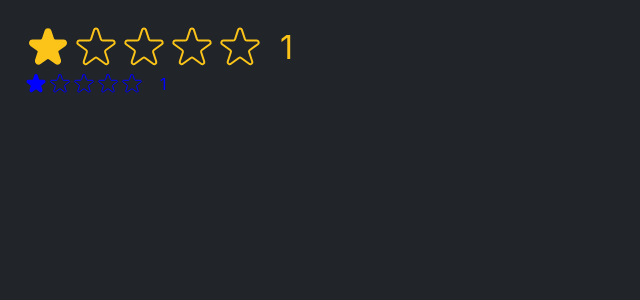
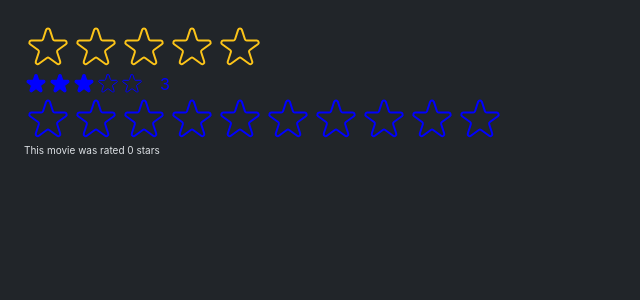
Before and after one commit to samocain93/MyMDB, a React (Create React App) app: page / in a window 1280 px wide. Shown: the top 300 px of the page, without its empty margins (0-640 px from the left). Built offline with nearby package versions, Linux system fonts and the light colour scheme.

Commit message:
more star rating additions

```diff
--- a/src/StarRating.js
+++ b/src/StarRating.js
@@ -14,13 +14,17 @@
   maxRating = 5,
   color = '#fcc419',
   size = 48,
-  className = "",
+  className = '',
+  messages = [],
+  defaultRating = 0,
+  onSetRating,
 }) {
-  const [rating, setRating] = useState(1);
+  const [rating, setRating] = useState(defaultRating);
   const [tempRating, setTempRating] = useState(0);
 
   function handleRating(rating) {
     setRating(rating);
+    onSetRating(rating)
   }
 
   const textStyle = {
@@ -29,8 +33,6 @@
     color,
     fontSize: `${size / 1.5}px`,
   };
-
-
 
   return (
     <div style={containerStyle} className={className}>
@@ -47,11 +49,14 @@
           />
         ))}
       </div>
-      <p style={textStyle}>{tempRating || rating || ''}</p>
+      <p style={textStyle}>
+        {messages.length === maxRating
+          ? messages[tempRating ? tempRating - 1 : rating - 1]
+          : tempRating || rating || ''}
+      </p>
     </div>
   );
 }
-
 
 function Star({ onRate, full, onHoverIn, onHoverOut, color, size }) {
   const starStyle = {
--- a/src/index.js
+++ b/src/index.js
@@ -1,15 +1,30 @@
-import React from 'react';
+import React, { useState } from 'react';
 import ReactDOM from 'react-dom/client';
 import App from './App';
 import './App.css';
 
 import StarRating from './StarRating';
 
+function Test() {
+  const [movieRating, setMovieRating] = useState(0);
+
+  return (
+    <div>
+      <StarRating color='blue' maxRating={10} onSetRating={setMovieRating} />
+      <p>This movie was rated {movieRating} stars</p>
+    </div>
+  );
+}
+
 const root = ReactDOM.createRoot(document.getElementById('root'));
 root.render(
   <React.StrictMode>
     {/* <App /> */}
-    <StarRating maxRating={5} />
-    <StarRating size={24} color='blue' className="test" />
+    <StarRating
+      maxRating={5}
+      messages={['Terrible', 'Bad', 'Okay', 'Good', 'Amazing']}
+    />
+    <StarRating size={24} color='blue' className='test' defaultRating={3} />
+    <Test />
   </React.StrictMode>
 );
```
